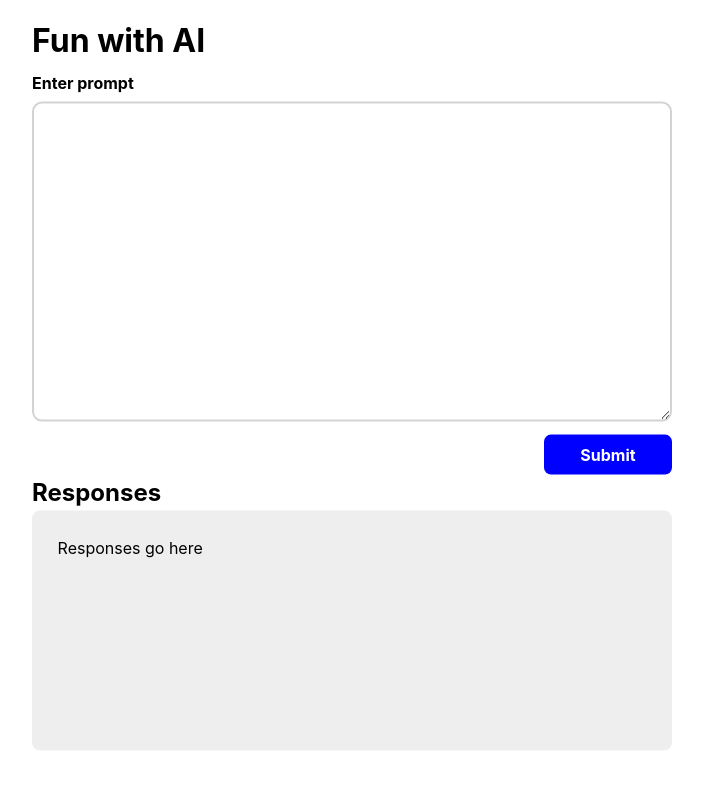
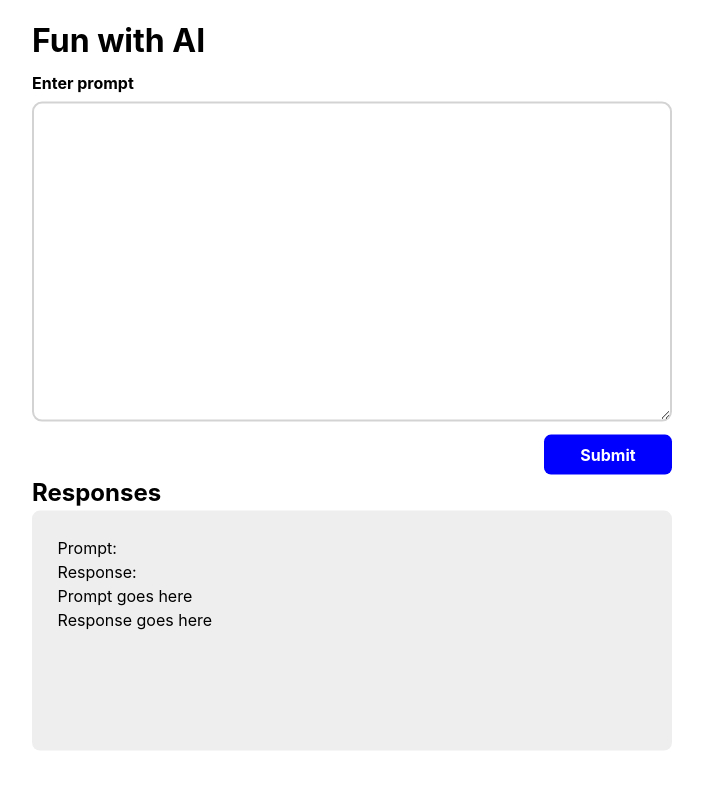
Before and after one commit to RonLHead/rlh-fun-with-ai, a React (Create React App) app: page / in a window 1280 px wide. Shown: the top 788 px of the page, without its empty margins (288-991 px from the left). Built offline with nearby package versions, Linux system fonts and the light colour scheme.

Commit message:
Refactor display of Responses component

```diff
--- a/src/components/Responses/Responses.js
+++ b/src/components/Responses/Responses.js
@@ -4,12 +4,19 @@ import './Responses.css';
 function Responses() {
     return(
         <div>
-        <header>
-            <h2 className='Responses-heading'>Responses</h2>
-        </header>
-        <section className='Responses-section'>
-            <p>Responses go here</p>
-        </section>
+          <header>
+              <h2>Responses</h2>
+          </header>
+          <section className='Responses-section'>
+              <div className='sub-heading'>
+                <p>Prompt:</p>
+                <p>Response:</p>
+              </div>
+              <div className='Responses-container'>
+                <p>Prompt goes here</p>
+                <p>Response goes here</p>
+              </div>
+          </section>
         </div>
     )
 }
```
